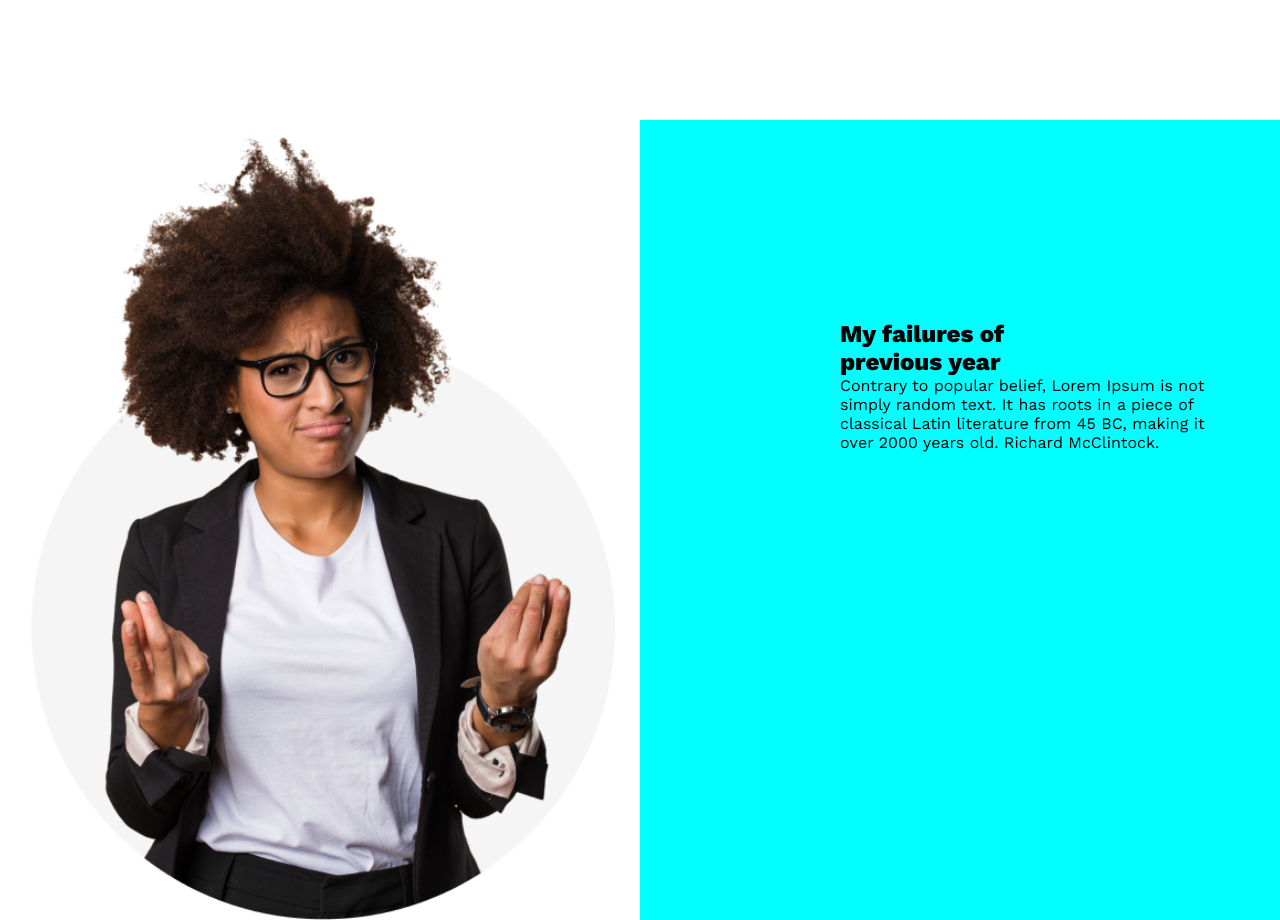
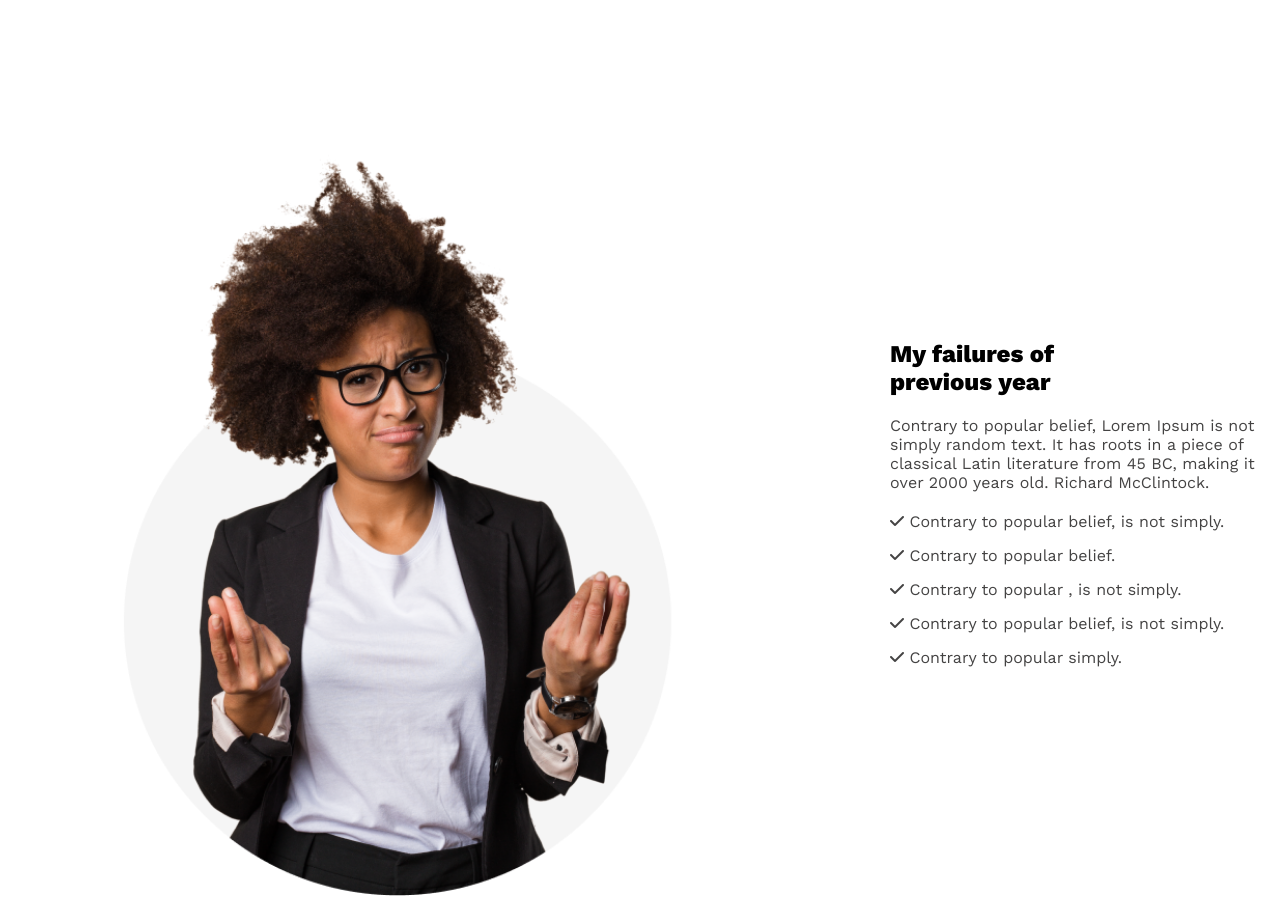
Before and after one commit to Samriddhadewan/new-year-new-main, a plain HTML site: page index.html in a window 1280 px wide. Shown: the part 880-1800 px from the top of the page. Drawn offline with nearby package versions, Linux system fonts and the light colour scheme.

Commit message:
2nd done

```diff
--- a/index.html
+++ b/index.html
@@ -7,6 +7,7 @@
     <title>First Assignment</title>
     <link rel="stylesheet" href="styles/style.css">
     <link rel="preconnect" href="https://fonts.googleapis.com"><link rel="preconnect" href="https://fonts.gstatic.com" crossorigin><link href="https://fonts.googleapis.com/css2?family=Inter:wght@400;800;900&family=Lobster&family=Open+Sans:wght@400;800&family=Roboto:wght@500;700&family=Work+Sans:wght@400;800&display=swap" rel="stylesheet">
+    <script src="https://kit.fontawesome.com/f03f25cdd9.js" crossorigin="anonymous"></script>
 </head>
 <body>
     <header class="header">
@@ -23,6 +24,7 @@
     </header>
     <section class="section1">
         <div class="section1-one">
+
         </div>
         <div class="section1-two">
             <div class="section1-three">
@@ -31,7 +33,13 @@
                 </h1>
                 <p class="section1-describtion">
                     Contrary to popular belief, Lorem Ipsum is not <br> simply random text. It has roots in a piece of <br> classical Latin literature from 45 BC, making it <br> over 2000 years old. Richard McClintock.
+                    <br>
                 </p>
+                <p class="section1-describtion2"><i class="fa-solid fa-check"></i> Contrary to popular belief, is not simply.</p>
+                <p class="section1-describtion2"><i class="fa-solid fa-check"></i> Contrary to popular belief.</p>
+                <p class="section1-describtion2"><i class="fa-solid fa-check"></i> Contrary to popular , is not simply.</p>
+                <p class="section1-describtion2"><i class="fa-solid fa-check"></i> Contrary to popular belief, is not simply.</p>
+                <p class="section1-describtion2"><i class="fa-solid fa-check"></i> Contrary to popular simply.</p>
             </div>
         </div>
 
--- a/styles/style.css
+++ b/styles/style.css
@@ -62,11 +62,11 @@ button:hover{
     background-position: center;
     background-size: contain;
     background-repeat: no-repeat;
+    margin-left: 100px;
  }
  .section1-two{
     width: 50%;
     height: 800px;
-    background-color: aqua;
     align-items: center;
     vertical-align: ;
  }
@@ -79,7 +79,15 @@ button:hover{
  }
  .section1-title{
     text-align: left;
+    margin: 20px 0;
  }
  .section1-describtion{
     text-align: left;
+    margin: 20px 0;
+    color: #444343;
  }
+ .section1-describtion2{
+    margin: 15px 0;
+    color: #444343;
+    text-align: left;
+ }
```
